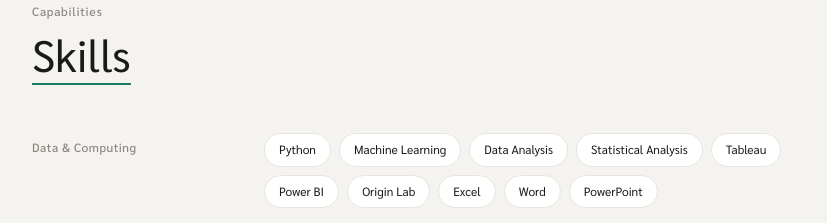
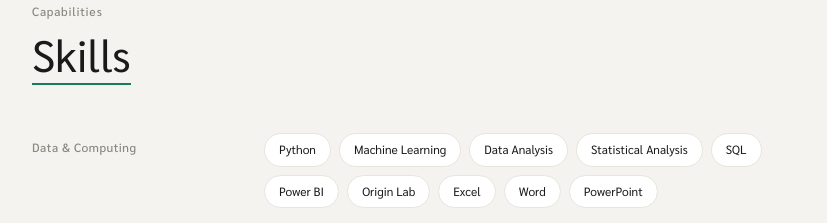
Before and after one commit to wlao034/portfolio, a Next.js app: page / in a window 1280 px wide. Shown: the part 3100-3323 px from the top of the page, without its empty margins (226-1053 px from the left). Built offline with nearby package versions, Linux system fonts and the light colour scheme.

Commit message:
Replace 'Tableau' with 'SQL' in skills list

```diff
--- a/app/page.tsx
+++ b/app/page.tsx
@@ -514,7 +514,7 @@
     skillsEyebrow: 'Capabilities',
     skillsTitle: 'Skills',
     skills: [
-      { label: 'Data & Computing', tags: ['Python', 'Machine Learning', 'Data Analysis', 'Statistical Analysis', 'Tableau', 'Power BI', 'Origin Lab', 'Excel', 'Word', 'PowerPoint'] },
+      { label: 'Data & Computing', tags: ['Python', 'Machine Learning', 'Data Analysis', 'Statistical Analysis', 'SQL', 'Power BI', 'Origin Lab', 'Excel', 'Word', 'PowerPoint'] },
       { label: 'Engineering & Process', tags: ['Chemical Engineering', 'Process Engineering', 'P&ID', 'Process Flow Diagrams (PFD)', 'HAZOP / Process Safety', 'Mass & Energy Balances', 'Thermodynamics', 'Heat & Mass Transfer', 'Aspen Plus', 'HYSYS', 'Environmental Engineering', 'Wastewater Treatment', 'Food Science', 'Waste Management', 'Product Stewardship'] },
       { label: 'Biomedical & Lab', tags: ['Nanoindentation', 'Microindentation', 'Fluorescence Spectroscopy', 'Absorbance Spectroscopy', 'Medical Imaging', 'OCT', 'Functional Materials', 'Semiconductor', 'Nanotechnology', 'Nanomaterials', 'Biomedical Devices', 'Lab Skills'] },
       { label: 'Computational', tags: ['Computational Chemistry', 'Computational Modelling', 'Autodock', 'Gaussian / GaussView', 'Discovery Studio', 'Drug Discovery', 'Drug Disposition & Kinetics'] },
@@ -632,7 +632,7 @@
     skillsEyebrow: 'ความสามารถ',
     skillsTitle: 'ทักษะ',
     skills: [
-      { label: 'ข้อมูลและคอมพิวเตอร์', tags: ['Python', 'Machine Learning', 'วิเคราะห์ข้อมูล', 'สถิติ', 'Tableau', 'Power BI', 'Origin Lab', 'Excel', 'Word', 'PowerPoint'] },
+      { label: 'ข้อมูลและคอมพิวเตอร์', tags: ['Python', 'Machine Learning', 'วิเคราะห์ข้อมูล', 'สถิติ', 'SQL', 'Power BI', 'Origin Lab', 'Excel', 'Word', 'PowerPoint'] },
       { label: 'วิศวกรรมและกระบวนการ', tags: ['วิศวกรรมเคมี', 'วิศวกรรมกระบวนการ', 'P&ID', 'Process Flow Diagrams (PFD)', 'HAZOP / Process Safety', 'Mass & Energy Balances', 'เทอร์โมไดนามิกส์', 'การถ่ายเทความร้อนและมวล', 'Aspen Plus', 'HYSYS', 'วิศวกรรมสิ่งแวดล้อม', 'บำบัดน้ำเสีย', 'วิทยาศาสตร์อาหาร', 'การจัดการของเสีย', 'Product Stewardship'] },
       { label: 'ชีวการแพทย์และห้องปฏิบัติการ', tags: ['Nanoindentation', 'Microindentation', 'Fluorescence Spectroscopy', 'Absorbance Spectroscopy', 'Medical Imaging', 'OCT', 'วัสดุฟังก์ชัน', 'Semiconductor', 'Nanotechnology', 'Nanomaterials', 'อุปกรณ์การแพทย์', 'ทักษะห้องปฏิบัติการ'] },
       { label: 'การคำนวณ', tags: ['Computational Chemistry', 'Computational Modelling', 'Autodock', 'Gaussian / GaussView', 'Discovery Studio', 'Drug Discovery', 'Drug Disposition & Kinetics'] },
```
